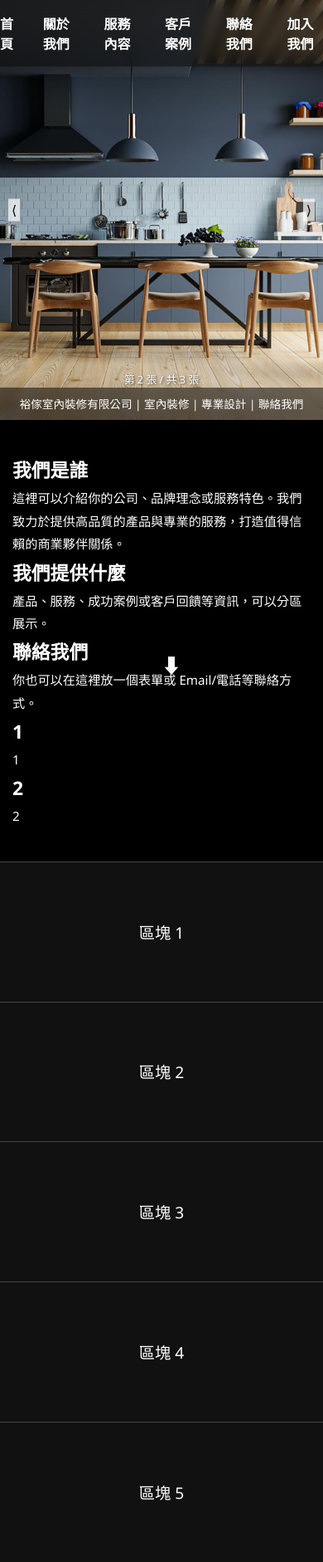
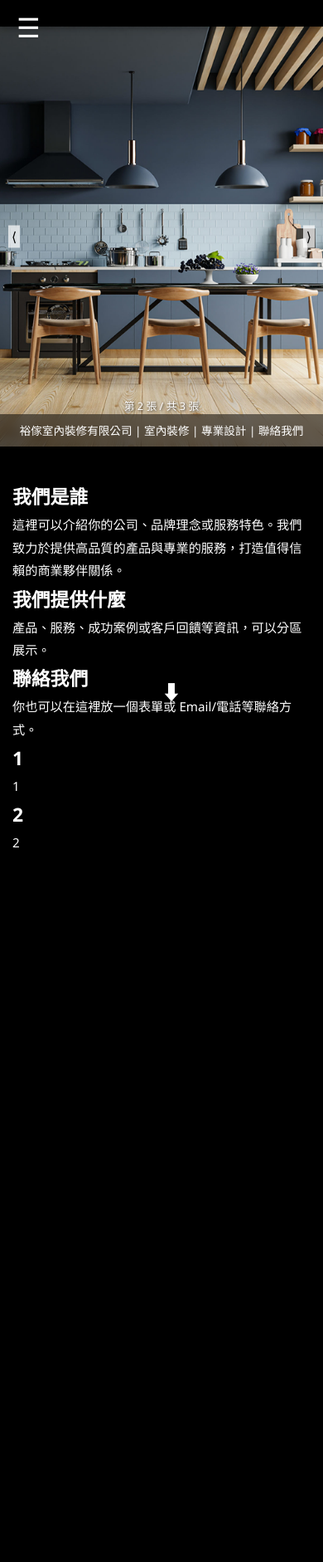
Before and after one commit to a900224b/Yujia.github.io, a plain HTML site: page index.html in a window 390 px wide. Shown: the whole page at 83% size. After the commit the page ends 1070 px from the top, so only its background shows below. Drawn offline with Linux system fonts and the light colour scheme.

Commit message:
Add files via upload

```diff
--- a/css/style.css
+++ b/css/style.css
@@ -163,22 +163,6 @@ body, html {
   margin: auto;
   line-height: 1.8;
 }
-.bottom-sections {
-  display: flex;
-  flex-direction: column;
-  height: 100vh; /* 佔滿一個螢幕高度，可調整 */
-}
-
-.bottom-block {
-  flex: 1;                              /* 每區佔等高 */
-  border-top: 1px solid #444;          /* 每區之間有線條 */
-  background-color: #111;
-  color: white;
-  display: flex;
-  align-items: center;
-  justify-content: center;
-  font-size: 1.2rem;
-}
 
 /* -----------------------------------
    響應式設計（RWD）
@@ -233,3 +217,56 @@ body, html {
   object-position: center;
   display: block;
 }
+
+
+/* 📱 漢堡選單樣式 */
+.hamburger {
+  display: none;
+  font-size: 2rem;
+  background: none;
+  border: none;
+  color: white;
+  cursor: pointer;
+  z-index: 1001;
+  position: absolute;
+  left: 20px;
+  top: 15px;
+}
+
+.mobile-menu {
+  display: flex;
+  gap: 30px;
+}
+
+@media (max-width: 768px) {
+  .hamburger {
+    display: block;
+  }
+
+  .mobile-menu {
+    display: none;
+    flex-direction: column;
+    background-color: rgba(0,0,0,0.95);
+    position: absolute;
+    top: 60px;
+    left: 0;
+    width: 100%;
+    padding: 20px;
+    text-align: center;
+  }
+
+  .mobile-menu.open {
+    display: flex;
+  }
+
+  .top-nav {
+    flex-direction: row;
+    justify-content: flex-end;
+    position: relative;
+  }
+
+  .top-nav a {
+    color: white;
+    font-size: 1.2rem;
+  }
+}
--- a/index.html
+++ b/index.html
@@ -21,14 +21,18 @@
   <button id="backToTop" title="回到頂部">⬆</button>
 
   <!-- 導覽列 -->
-  <nav class="top-nav">
+
+<nav class="top-nav">
+  <button class="hamburger" onclick="toggleMenu()">☰</button>
+  <div class="mobile-menu" id="mobileMenu">
+
     <a href="index.html">首頁</a>
     <a href="about.html">關於我們</a>
     <a href="services.html">服務內容</a>
     <a href="cases.html">客戶案例</a>
     <a href="contact.html">聯絡我們</a>
     <a href="https://www.1111.com.tw/corp/67789982">加入我們</a>
-  </nav>
+  </div></nav>
 
   <!-- 首頁大圖輪播區 -->
   <section class="hero">
@@ -71,15 +75,15 @@
     <p>1</p>
     <h2>2</h2>
     <p>2</p>
-  </main>
-  <section class="bottom-sections">
-    <div class="bottom-block">區塊 1</div>
-    <div class="bottom-block">區塊 2</div>
-    <div class="bottom-block">區塊 3</div>
-    <div class="bottom-block">區塊 4</div>
-    <div class="bottom-block">區塊 5</div>
-  </main>
+
   <!-- JavaScript 程式碼 -->
   <script src="js/script.js"></script>
+
+<script>
+function toggleMenu() {
+  const menu = document.getElementById('mobileMenu');
+  menu.classList.toggle('open');
+}
+</script>
 </body>
 </html>
```
